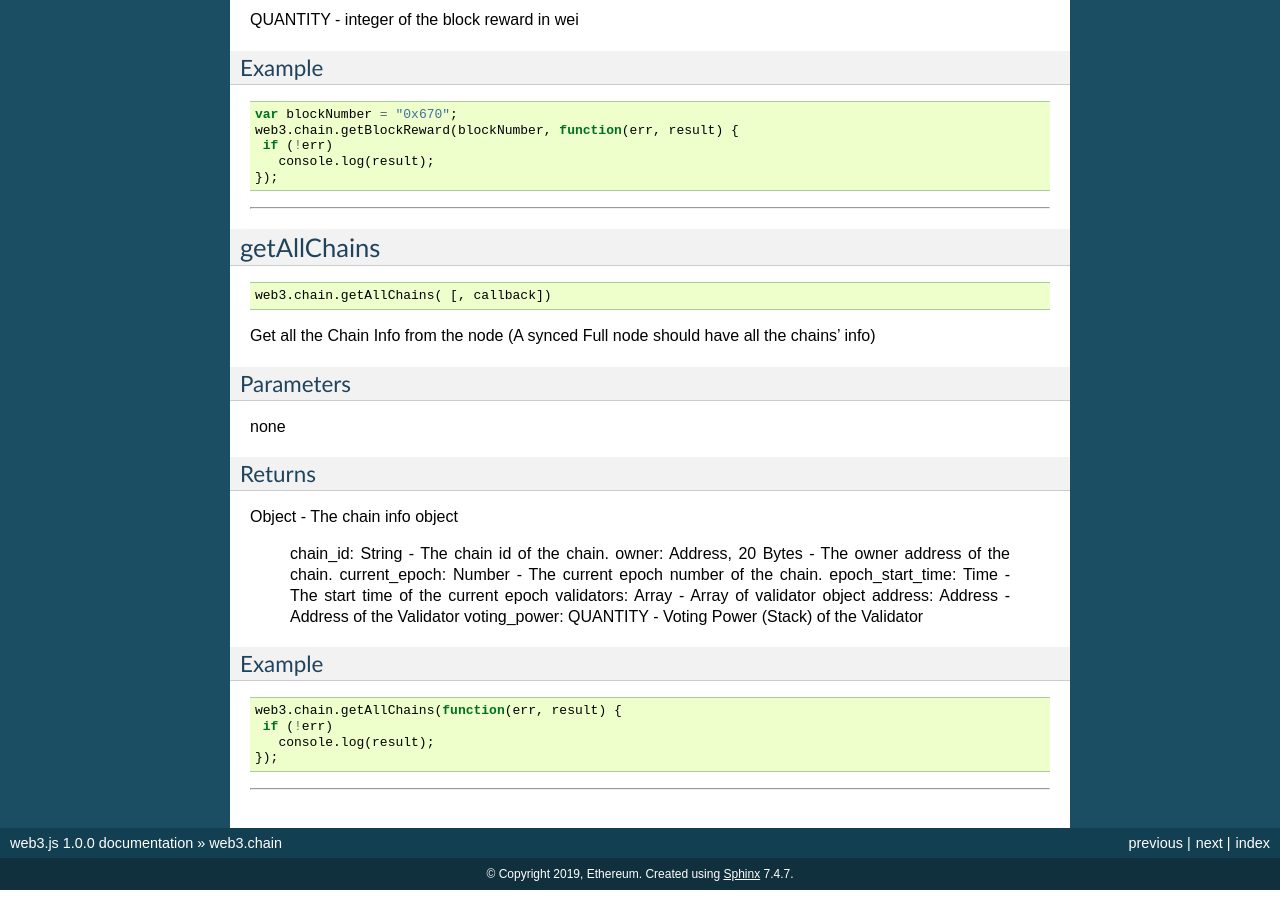
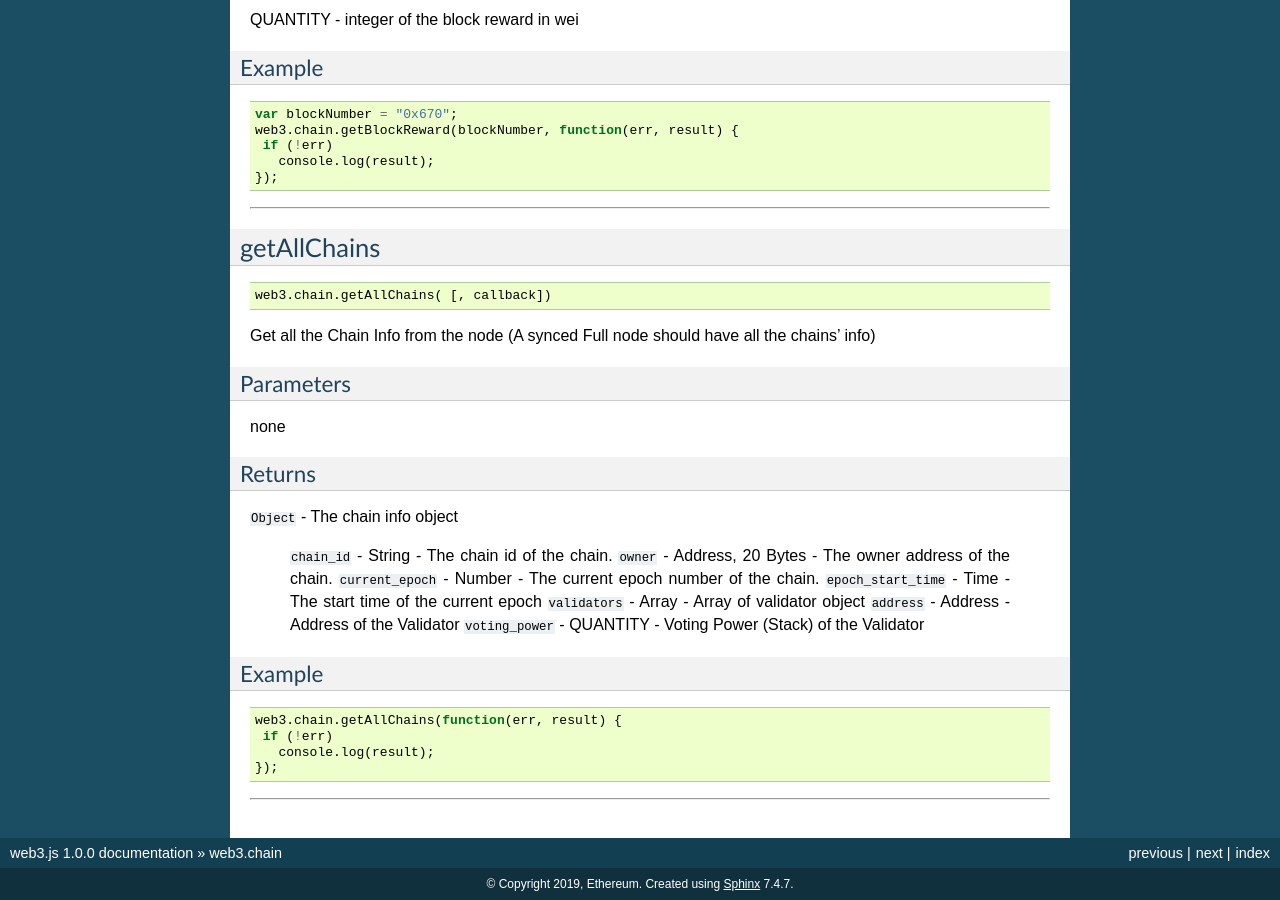
Before and after one commit to pchain-org/pweb3, a Sphinx documentation site: the page built from docs/web3-chain.rst, in a window 1280 px wide and 900 px high, scrolled down 5400 px. Built offline with Sphinx 7.4.7, drawn with Linux system fonts in a browser that asks for light colours; some of the changed lines change nothing that is shown.

Commit message:
update web3.rst

```diff
--- a/docs/web3-chain.rst
+++ b/docs/web3-chain.rst
@@ -419,16 +419,15 @@ none
 Returns
 -------
 
-Object - The chain info object
+``Object`` - The chain info object
 
-    chain_id: String - The chain id of the chain.
-    owner: Address, 20 Bytes - The owner address of the chain.
-    current_epoch: Number - The current epoch number of the chain.
-    epoch_start_time: Time - The start time of the current epoch
-    validators: Array - Array of validator object
-    address: Address - Address of the Validator
-    voting_power: QUANTITY - Voting Power (Stack) of the Validator
-
+    ``chain_id`` - String - The chain id of the chain.
+    ``owner`` - Address, 20 Bytes - The owner address of the chain.
+    ``current_epoch`` - Number - The current epoch number of the chain.
+    ``epoch_start_time`` - Time - The start time of the current epoch
+    ``validators`` - Array - Array of validator object
+    ``address`` - Address - Address of the Validator
+    ``voting_power`` - QUANTITY - Voting Power (Stack) of the Validator
 
 -------
 Example
```
